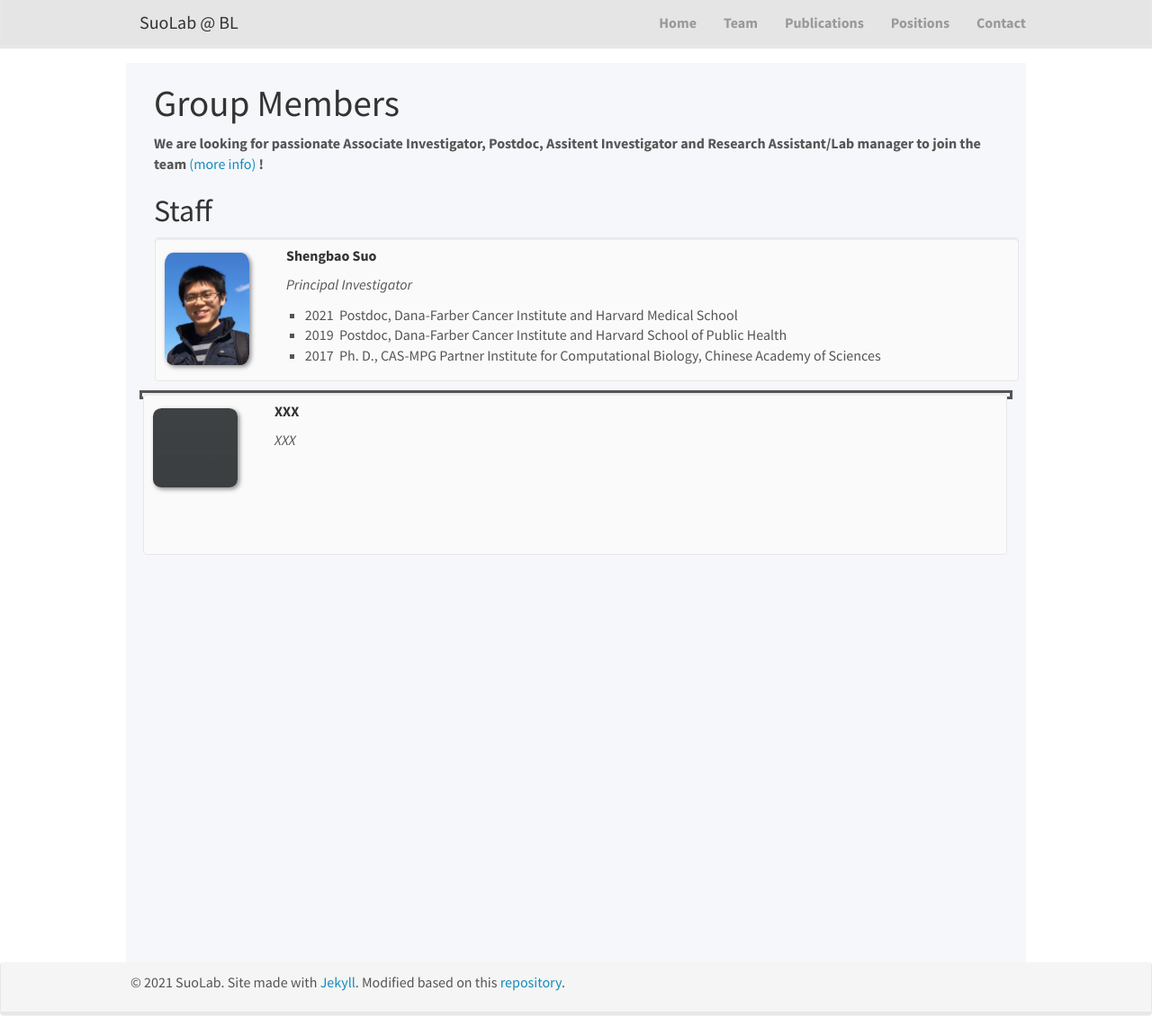
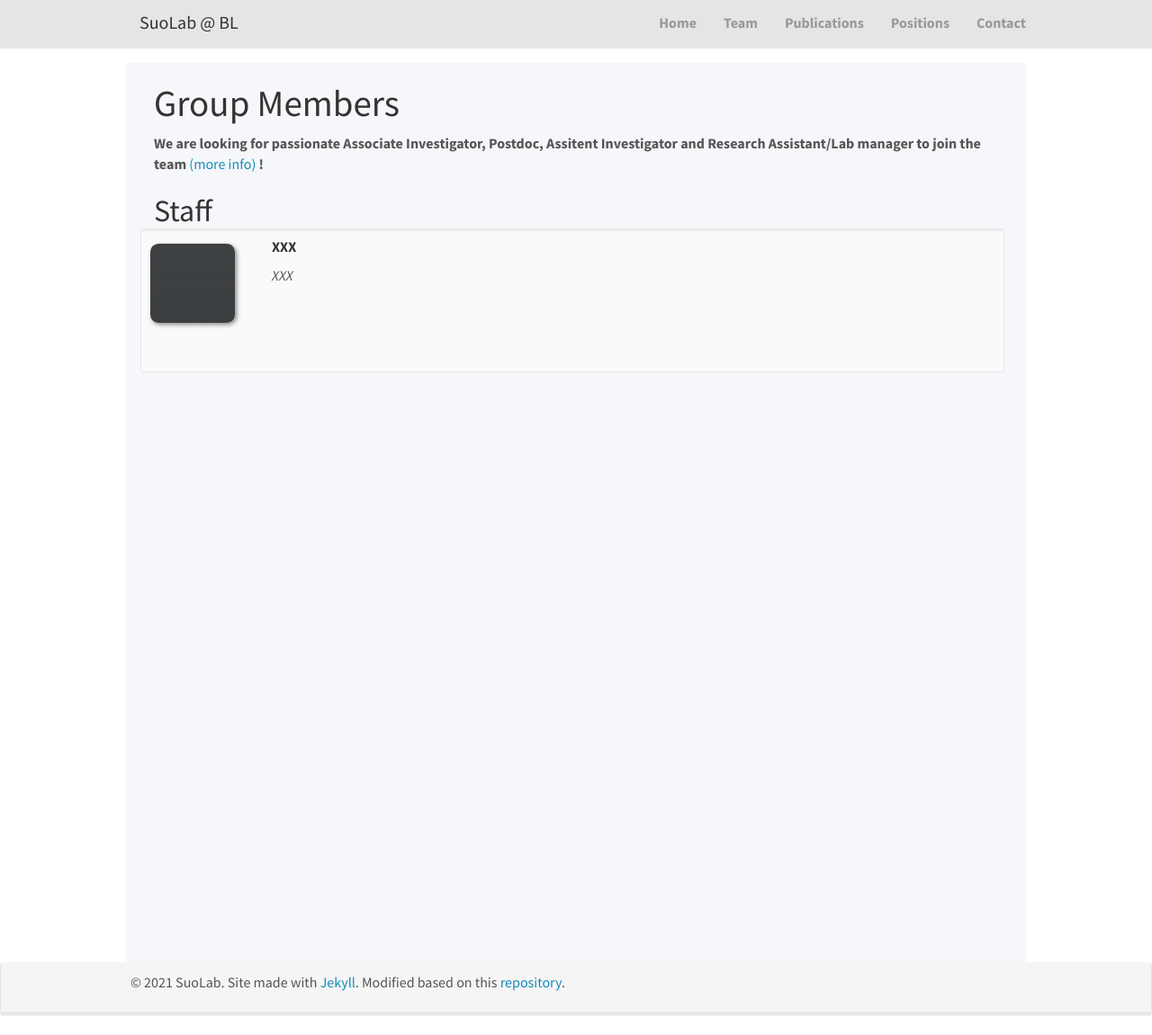
Before and after one commit to suoshengbao/suoshengbao.github.io, a Jekyll site: the page built from _pages/team.md, in a window 1280 px wide and 1151 px high. Shown: the whole window at 90% size. Built offline with Jekyll 4.4.1, drawn with Linux system fonts in a browser that asks for light colours; nearby versions of some CDN libraries.

Commit message:
Update team.md

```diff
--- a/_pages/team.md
+++ b/_pages/team.md
@@ -13,7 +13,7 @@
 <!-- Jump to [staff](#staff), [master and bachelor students](#master-and-bachelor-students), [alumni](#alumni), [administrative support](#administrative-support), [lab visitors](#lab-visitors). -->
 
 ## Staff
-<div class="col-sm-6 clearfix" style="padding-left: 1px;">
+<div style="padding-left: 1px; position: absolute; height: 10px; bottom: 0; right: 0;  left: 0; ">
 <div class="well"  style="height: 160px; width: 960px">
 <img src="/images/teampic/ShengbaoSuo.jpg" width="10%" style="float: left;"/>
 <h5><strong>&nbsp;&nbsp;&nbsp;&nbsp;&nbsp;&nbsp;Shengbao Suo<strong></h5>
@@ -26,8 +26,8 @@
 </div>
 </div>
 
-<div style="padding-left: 1px; position: absolute; height: 10px; border: solid; bottom: 0; right: 0;  left: 0; ">
-<div class="well"  style="height: 180px; width: 960px">
+<div style="padding-left: 1px; position: absolute; height: 10px; bottom: 0; right: 0;  left: 0; ">
+<div class="well"  style="height: 160px; width: 960px">
 <img src="/images/teampic/dummy.png" width="10%" style="float: left;"/>
 <h5><strong>&nbsp;&nbsp;&nbsp;&nbsp;&nbsp;&nbsp;XXX<strong></h5>
 <p>&nbsp;&nbsp;&nbsp;&nbsp;&nbsp;&nbsp;<i>XXX</i></p>
```
